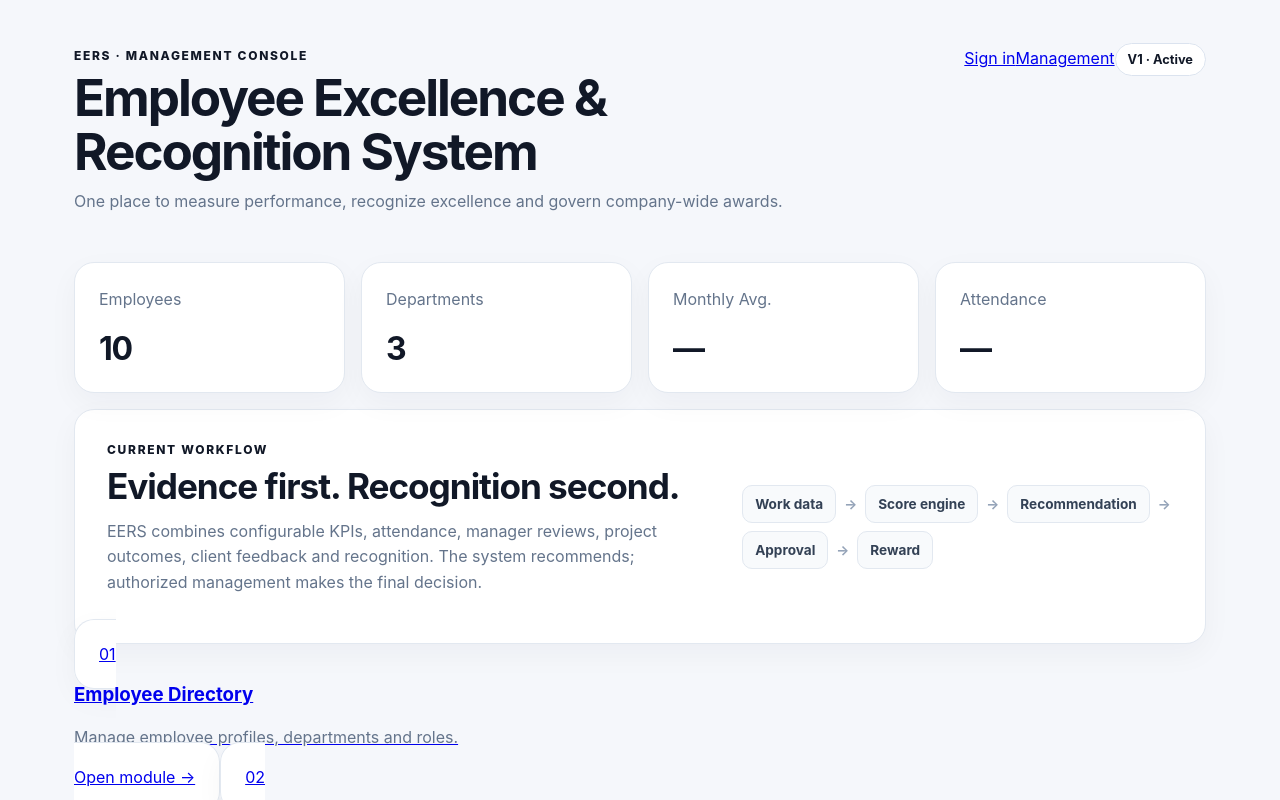
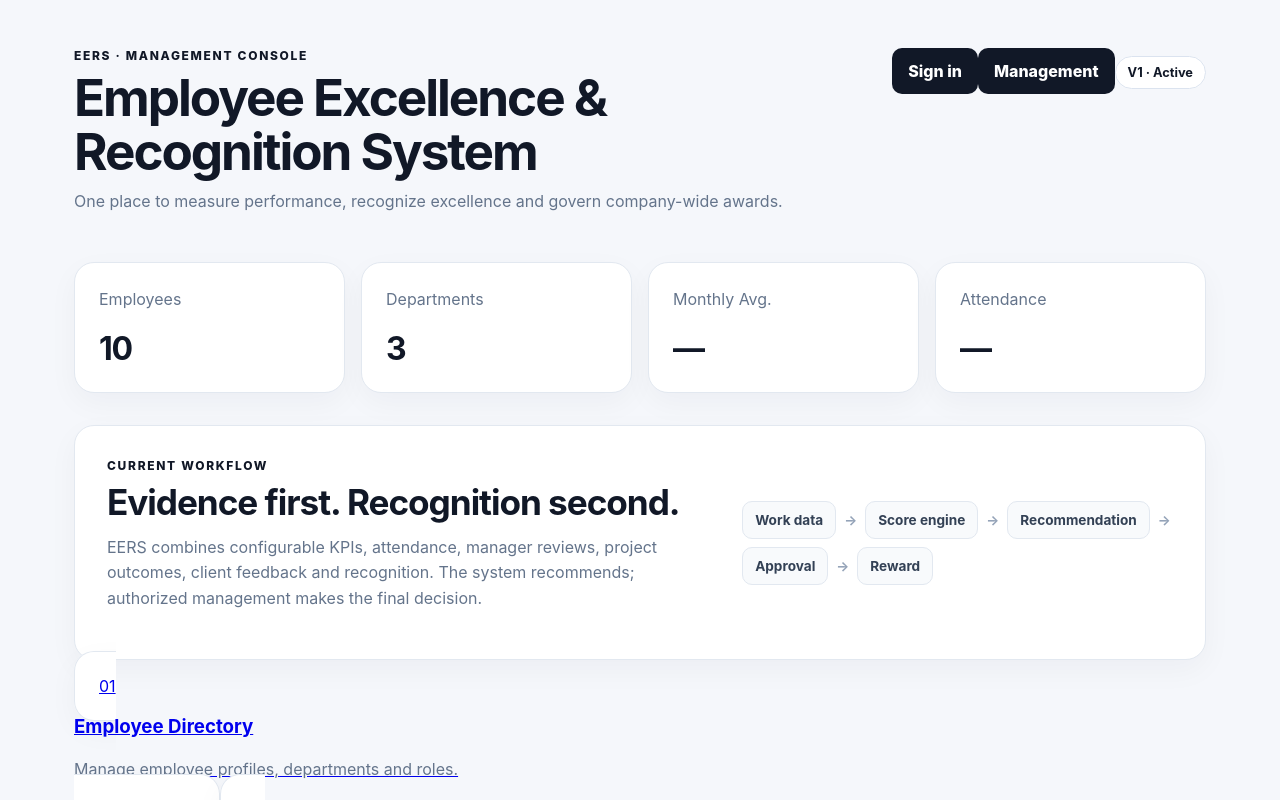
Before and after one commit to Pranjal1-1/EERS, a Next.js app in the folder apps/web/: page / in a window 1280 px wide. Shown: the top 800 px of the page. Built offline with nearby package versions, Linux system fonts and the light colour scheme.

Commit message:
style: add employee directory form and table styles

```diff
--- a/apps/web/src/app/globals.css
+++ b/apps/web/src/app/globals.css
@@ -6,11 +6,12 @@ body { font-family: Inter, ui-sans-serif, system-ui, -apple-system, BlinkMacSyst
 h1, h2, p { margin-top: 0; }
 h1 { max-width: 760px; margin-bottom: 10px; font-size: clamp(2rem, 4vw, 3.25rem); line-height: 1.05; letter-spacing: -0.04em; }
 h2 { margin-bottom: 12px; font-size: clamp(1.5rem, 3vw, 2.2rem); letter-spacing: -0.03em; }
+.small-title { font-size: 1.8rem; line-height: 1.15; }
 .eyebrow { margin-bottom: 8px; font-size: 0.75rem; font-weight: 800; letter-spacing: 0.14em; text-transform: uppercase; }
 .muted { color: #64748b; line-height: 1.6; }
 .status { padding: 8px 12px; border: 1px solid #dbe3ef; border-radius: 999px; background: white; font-size: 0.8rem; font-weight: 700; white-space: nowrap; }
 .grid { display: grid; grid-template-columns: repeat(4, 1fr); gap: 16px; margin-bottom: 16px; }
-.card { border: 1px solid #e2e8f0; border-radius: 20px; background: white; padding: 24px; box-shadow: 0 10px 30px rgba(15, 23, 42, 0.04); }
+.card { border: 1px solid #e2e8f0; border-radius: 20px; background: white; padding: 24px; box-shadow: 0 10px 30px rgba(15, 23, 42, 0.04); margin-bottom: 16px; }
 .card strong { display: block; font-size: 2rem; letter-spacing: -0.04em; }
 .hero { display: grid; grid-template-columns: 1.4fr 1fr; gap: 32px; align-items: center; padding: 32px; }
 .flow { display: flex; flex-wrap: wrap; align-items: center; gap: 8px; color: #334155; font-size: 0.85rem; font-weight: 700; }
@@ -19,10 +20,16 @@ h2 { margin-bottom: 12px; font-size: clamp(1.5rem, 3vw, 2.2rem); letter-spacing:
 .auth-shell { min-height: 100vh; display: grid; place-items: center; padding: 24px; background: #f5f7fb; }
 .auth-card { width: min(100%, 440px); padding: 36px; border: 1px solid #e2e8f0; border-radius: 24px; background: white; box-shadow: 0 20px 60px rgba(15,23,42,.08); }
 .form { display: grid; gap: 18px; margin-top: 28px; }
+.form-grid { display: grid; grid-template-columns: repeat(2, minmax(0, 1fr)); gap: 16px; }
 .form label { display: grid; gap: 8px; font-size: .85rem; font-weight: 700; }
-.form input { width: 100%; padding: 13px 14px; border: 1px solid #cbd5e1; border-radius: 10px; font: inherit; outline: none; }
-.form input:focus { border-color: #64748b; box-shadow: 0 0 0 3px rgba(100,116,139,.12); }
-.form button { padding: 13px 16px; border: 0; border-radius: 10px; background: #111827; color: white; font: inherit; font-weight: 800; cursor: pointer; }
+.form input, .form select { width: 100%; padding: 13px 14px; border: 1px solid #cbd5e1; border-radius: 10px; background: white; color: inherit; font: inherit; outline: none; }
+.form input:focus, .form select:focus { border-color: #64748b; box-shadow: 0 0 0 3px rgba(100,116,139,.12); }
+.form button, .button { display: inline-block; padding: 13px 16px; border: 0; border-radius: 10px; background: #111827; color: white; font: inherit; font-weight: 800; cursor: pointer; text-decoration: none; }
+.form button:disabled { opacity: .6; cursor: wait; }
 .form-message { margin: 0; font-size: .85rem; color: #b45309; }
-@media (max-width: 800px) { .grid { grid-template-columns: repeat(2, 1fr); } .hero { grid-template-columns: 1fr; } }
+.table-wrap { overflow-x: auto; }
+table { width: 100%; border-collapse: collapse; min-width: 760px; }
+th, td { padding: 13px 12px; border-bottom: 1px solid #e2e8f0; text-align: left; font-size: .9rem; }
+th { color: #475569; font-size: .75rem; letter-spacing: .08em; text-transform: uppercase; }
+@media (max-width: 800px) { .grid { grid-template-columns: repeat(2, 1fr); } .hero { grid-template-columns: 1fr; } .form-grid { grid-template-columns: 1fr; } }
 @media (max-width: 520px) { .shell { padding: 28px 16px 48px; } .topbar { flex-direction: column; } .grid { grid-template-columns: 1fr 1fr; gap: 10px; } .card { padding: 18px; border-radius: 16px; } .auth-card { padding: 26px 20px; } }
```
